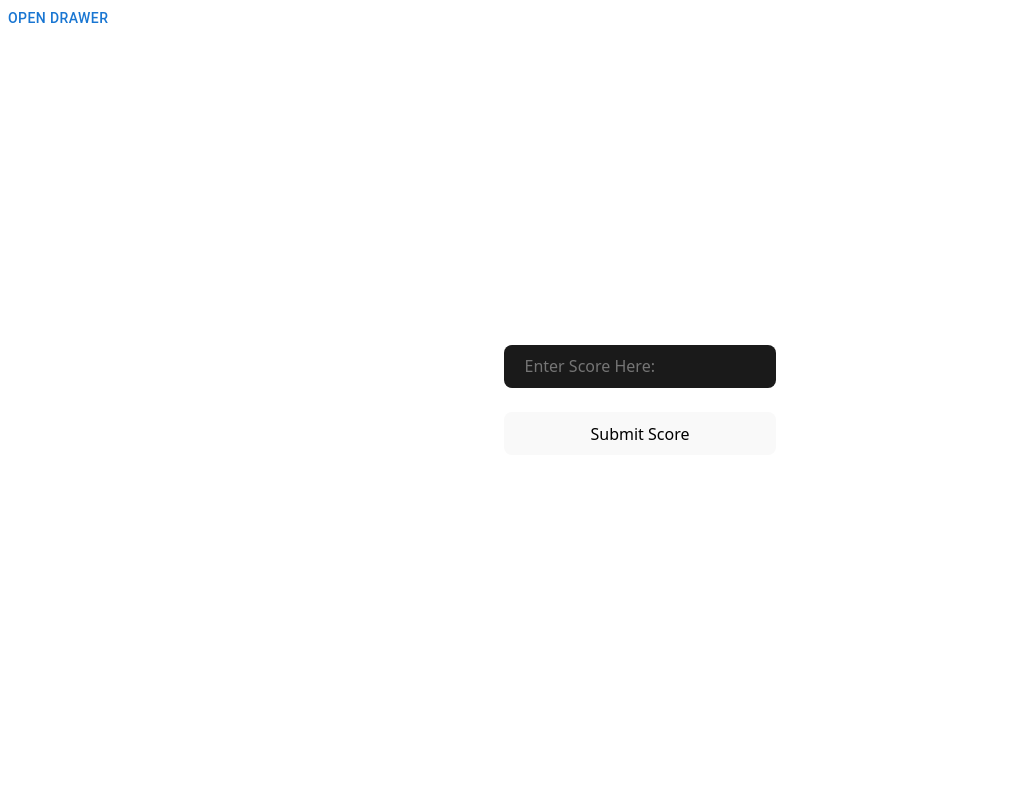
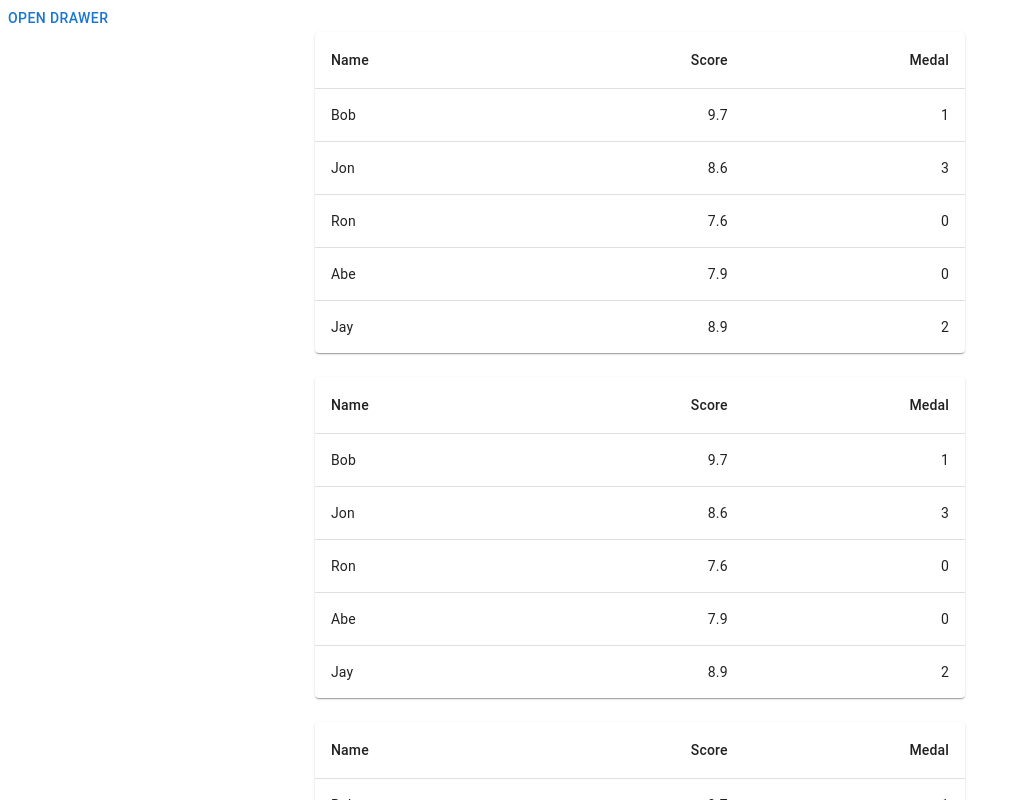
Before and after one commit to carolynl23/bitcamp25, a React (Vite) app in the folder ReactApp/live-scoring/: page / in a window 1280 px wide. Shown: the top 800 px of the page, without its empty margins (0-1021 px from the left). Built offline with nearby package versions, Linux system fonts and the light colour scheme.

Commit message:
Events and tables

```diff
--- a/ReactApp/live-scoring/src/App.jsx
+++ b/ReactApp/live-scoring/src/App.jsx
@@ -2,18 +2,17 @@ import { useState } from 'react'
 import reactLogo from './assets/react.svg'
 import viteLogo from '/vite.svg'
 import './App.css'
-import Button from '@mui/material/Button'
-import Drawer from '@mui/material/Drawer'
 import NavBar from './components/NavBar'
+import Events from './components/Events'
 
 function App() {
-  const [count, setCount] = useState(0)
+  const [ring, setRing] = useState(0)
   //C3B32haPb6huuznE mongo pw
 
   return (
     <>
       <NavBar></NavBar>
-
+      <Events></Events>
       <div id="center">
         <input type="text" placeholder="Enter Score Here:"/>
         <br></br>
--- /dev/null
+++ b/ReactApp/live-scoring/src/components/EventTable.jsx
@@ -0,0 +1,50 @@
+import * as React from 'react';
+import Table from '@mui/material/Table';
+import TableBody from '@mui/material/TableBody';
+import TableCell from '@mui/material/TableCell';
+import TableContainer from '@mui/material/TableContainer';
+import TableHead from '@mui/material/TableHead';
+import TableRow from '@mui/material/TableRow';
+import Paper from '@mui/material/Paper';
+
+function createData(name, score, medal) {
+  return { name, score, medal,};
+}
+
+const rows = [
+  createData('Bob', 9.7, 1),
+  createData('Jon', 8.6, 3),
+  createData('Ron', 7.6, 0),
+  createData('Abe', 7.9, 0),
+  createData('Jay', 8.9, 2),
+];
+
+export default function EventTable() {
+  return (
+    <TableContainer component={Paper}>
+      <Table sx={{ minWidth: 650 }} aria-label="simple table">
+        <TableHead>
+          <TableRow>
+            <TableCell>Name</TableCell>
+            <TableCell align="right">Score</TableCell>
+            <TableCell align="right">Medal</TableCell>
+          </TableRow>
+        </TableHead>
+        <TableBody>
+          {rows.map((row) => (
+            <TableRow
+              key={row.name}
+              sx={{ '&:last-child td, &:last-child th': { border: 0 } }}
+            >
+              <TableCell component="th" scope="row">
+                {row.name}
+              </TableCell>
+              <TableCell align="right">{row.score}</TableCell>
+              <TableCell align="right">{row.medal}</TableCell>
+            </TableRow>
+          ))}
+        </TableBody>
+      </Table>
+    </TableContainer>
+  );
+}
--- /dev/null
+++ b/ReactApp/live-scoring/src/components/Events.jsx
@@ -0,0 +1,12 @@
+import { useState } from 'react'
+import EventTable from './EventTable'
+
+const n = 3;
+
+export default function Events(){
+    return ([...Array(n)].map((e, i) =>
+        <>
+            <EventTable></EventTable>
+            <br></br>
+        </>))
+}
```
